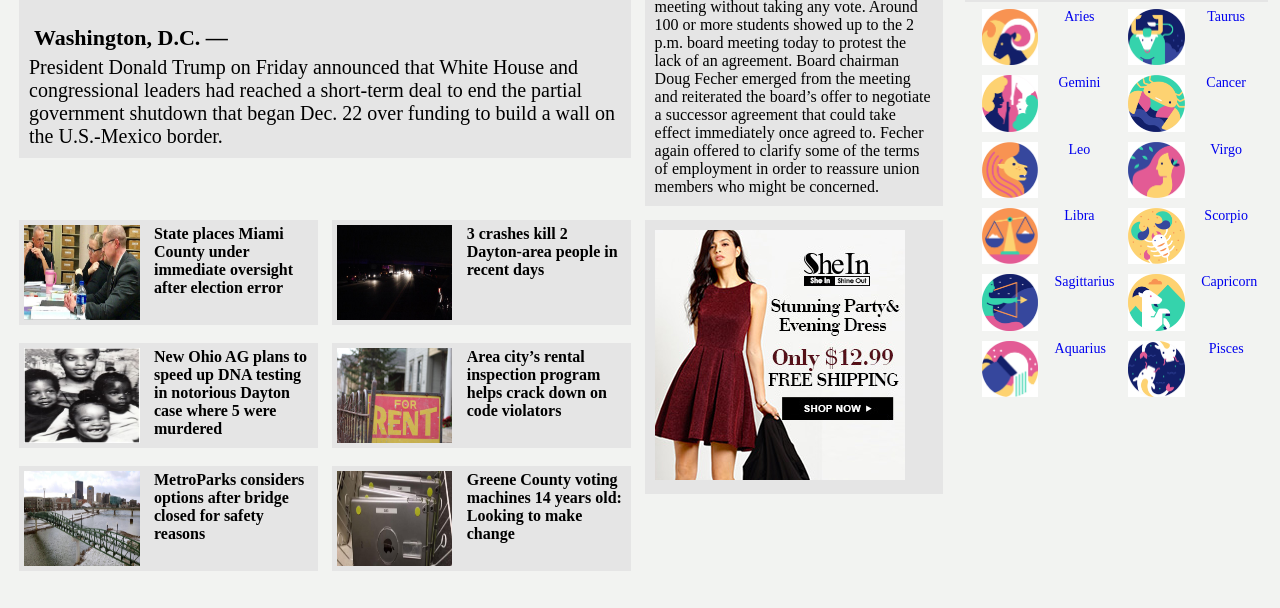
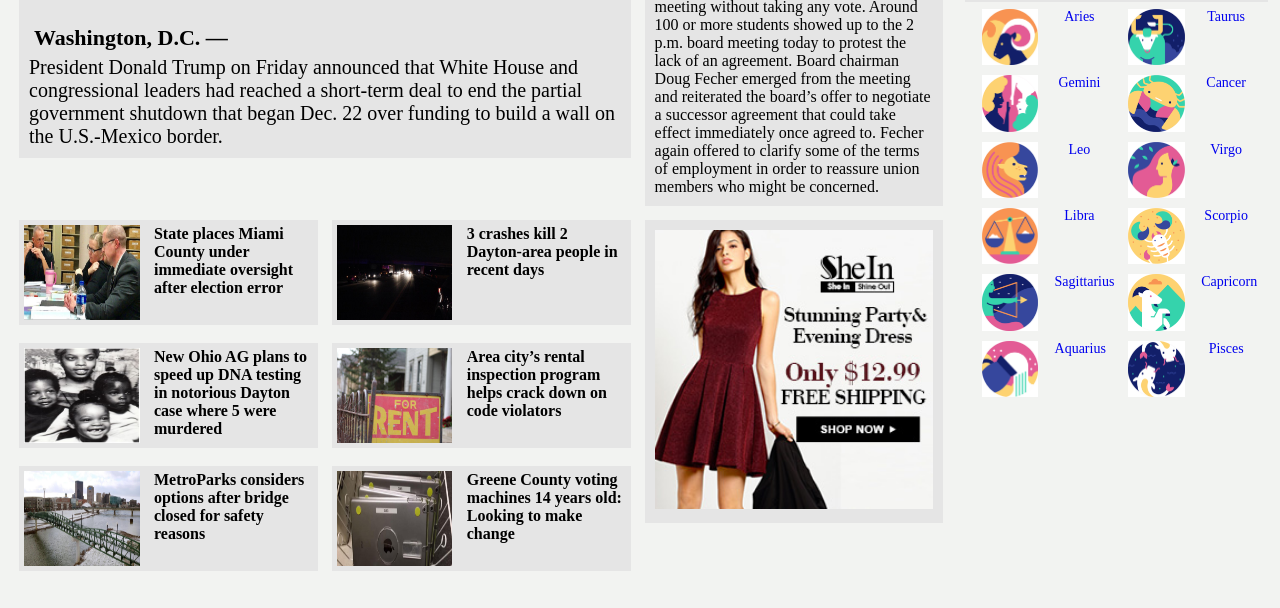
Before and after one commit to sindhushakotapati/newssite.github.io, a plain HTML site: page index.html in a window 1280 px wide. Shown: the part 613-1221 px from the top of the page. Drawn offline with nearby package versions, Linux system fonts and the light colour scheme; animation ran at ten frames a second; a script that the page names is missing.

Commit message:
Update style.css

```diff
--- a/style.css
+++ b/style.css
@@ -118,7 +118,7 @@ h3{
     padding: 5px;
 }
 .ads{
-    width:"100%";
+    width:100%;
     height:auto;
     padding: 5px;
 }
```
